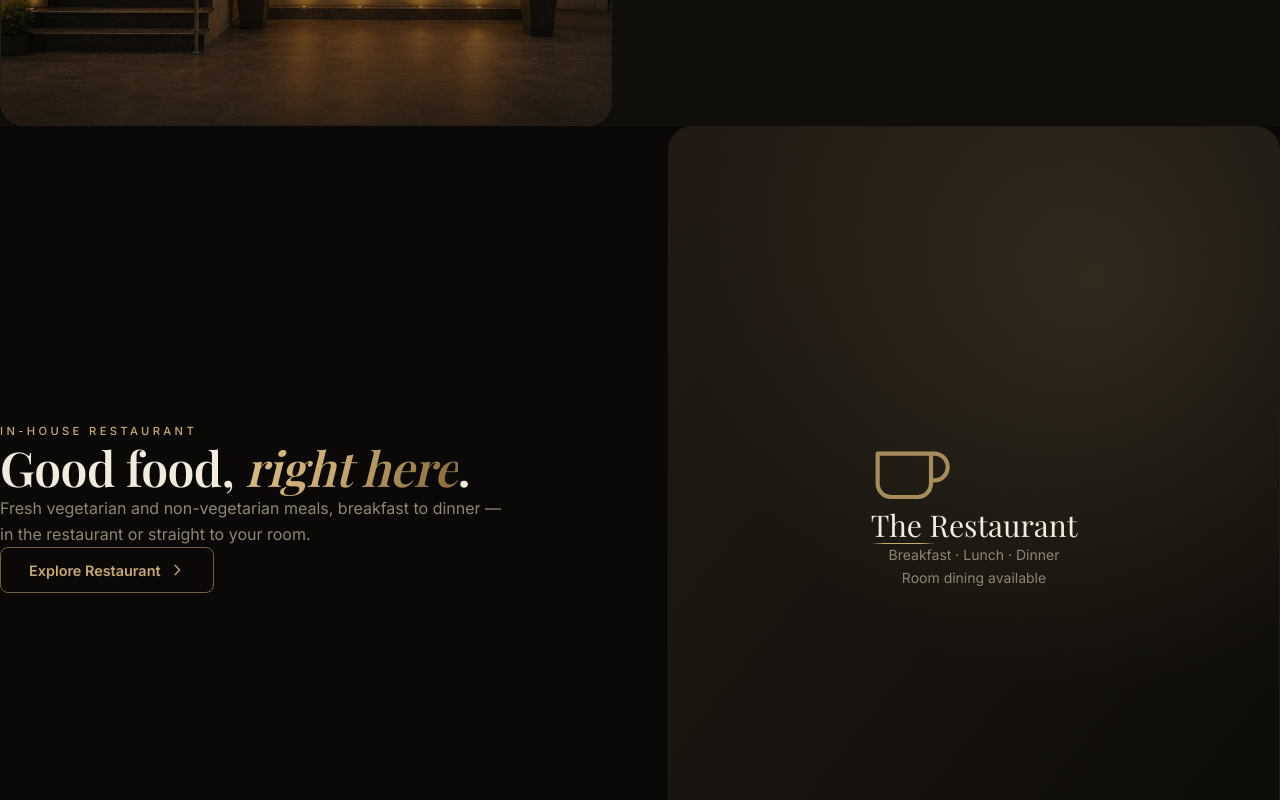
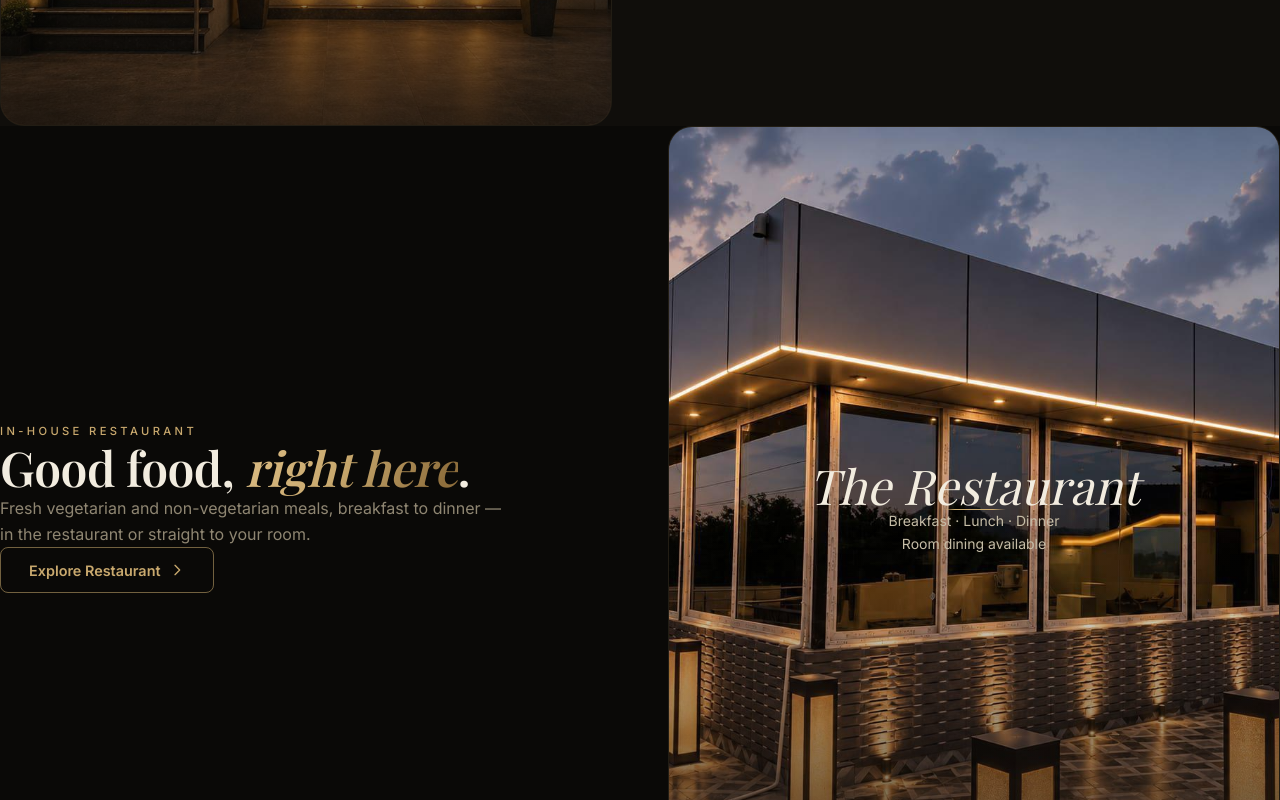
Before and after one commit to mehulshandilya-git-hub/riyanshhotel, a Next.js app: page / in a window 1280 px wide. Shown: the part 1800-2600 px from the top of the page. Built offline with nearby package versions, Linux system fonts and the light colour scheme; no server answers; the database is empty; a web font is replaced by a local one.

Commit message:
Use restaurant image in restaurant preview panel

```diff
--- a/src/components/RestaurantSection.tsx
+++ b/src/components/RestaurantSection.tsx
@@ -19,15 +19,17 @@ export default function RestaurantSection() {
             </Link>
           </div>
 
-          <div className="relative bg-gradient-to-br from-[#211b13] via-[#17140f] to-[#0d0b08] rounded-3xl aspect-[4/5] flex items-center justify-center border border-[#221d14] overflow-hidden">
-            <div className="absolute inset-0 opacity-[0.14] bg-[radial-gradient(circle_at_70%_20%,#c9a96e,transparent_55%)]" />
-            <div className="relative text-center px-10">
-              <svg className="w-20 h-20 mx-auto mb-6 text-[#c9a96e] opacity-80" fill="none" stroke="currentColor" viewBox="0 0 24 24">
-                <path strokeLinecap="round" strokeLinejoin="round" strokeWidth={1.25} d="M18 8h1a4 4 0 010 8h-1M2 8h16v9a4 4 0 01-4 4H6a4 4 0 01-4-4V8z" />
-              </svg>
-              <p className="font-display text-2xl md:text-3xl text-[#f2ecdf]">The Restaurant</p>
-              <div className="rule-gold w-16 mx-auto mt-4" />
-              <p className="text-sm text-[#8f8672] leading-relaxed mt-4">
+          <div className="relative bg-[#17140f] rounded-3xl aspect-[4/5] border border-[#221d14] overflow-hidden">
+            <img
+              src="/images/restaurant.jpg"
+              alt="The Restaurant at Hotel Riyansh"
+              className="absolute inset-0 w-full h-full object-cover"
+            />
+            <div className="absolute inset-0 bg-gradient-to-t from-[#0a0907]/70 via-transparent to-transparent" />
+            <div className="relative h-full flex flex-col items-center justify-center text-center px-10">
+              <p className="font-display text-4xl md:text-5xl text-[#f2ecdf] italic">The Restaurant</p>
+              <div className="rule-gold w-16 mt-5" />
+              <p className="text-sm text-[#c6bda7] leading-relaxed mt-4">
                 Breakfast · Lunch · Dinner
                 <br />
                 Room dining available
```
Also changed, not shown: public/images/restaurant.jpg (added).
